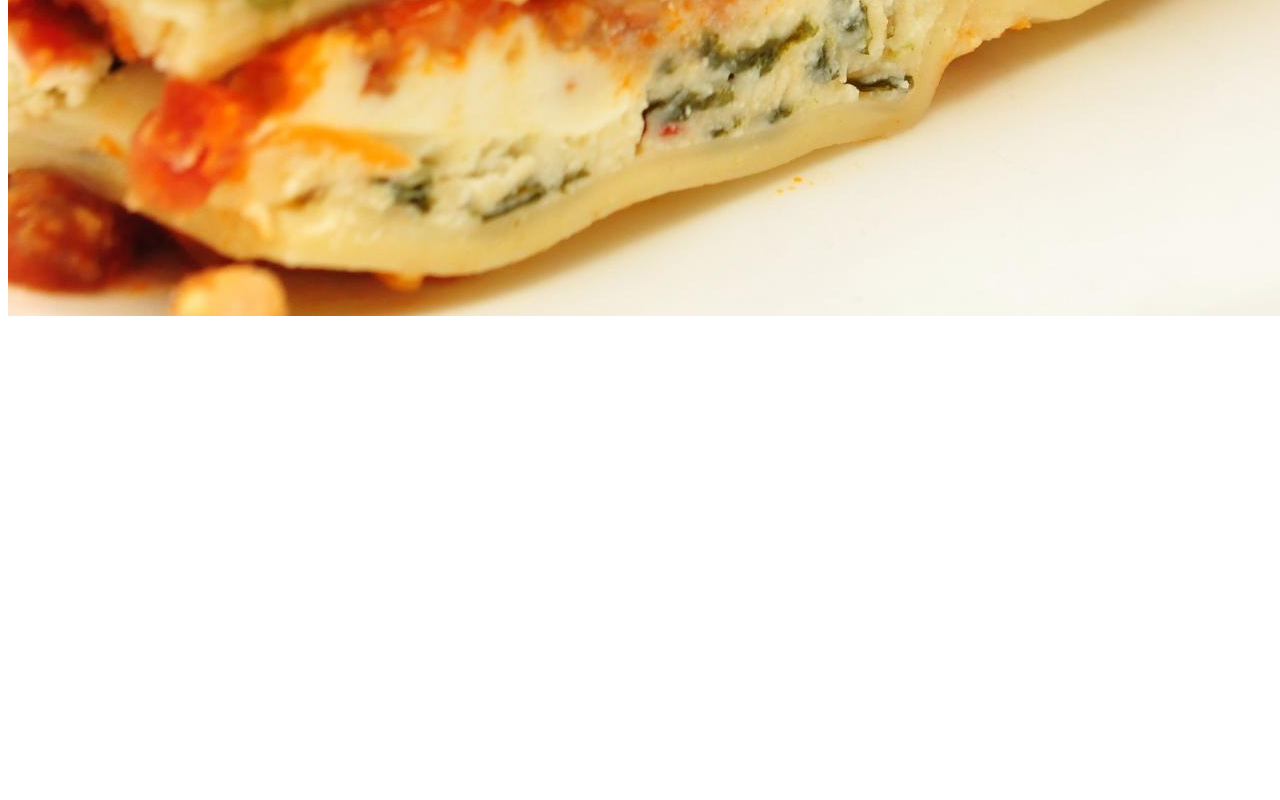
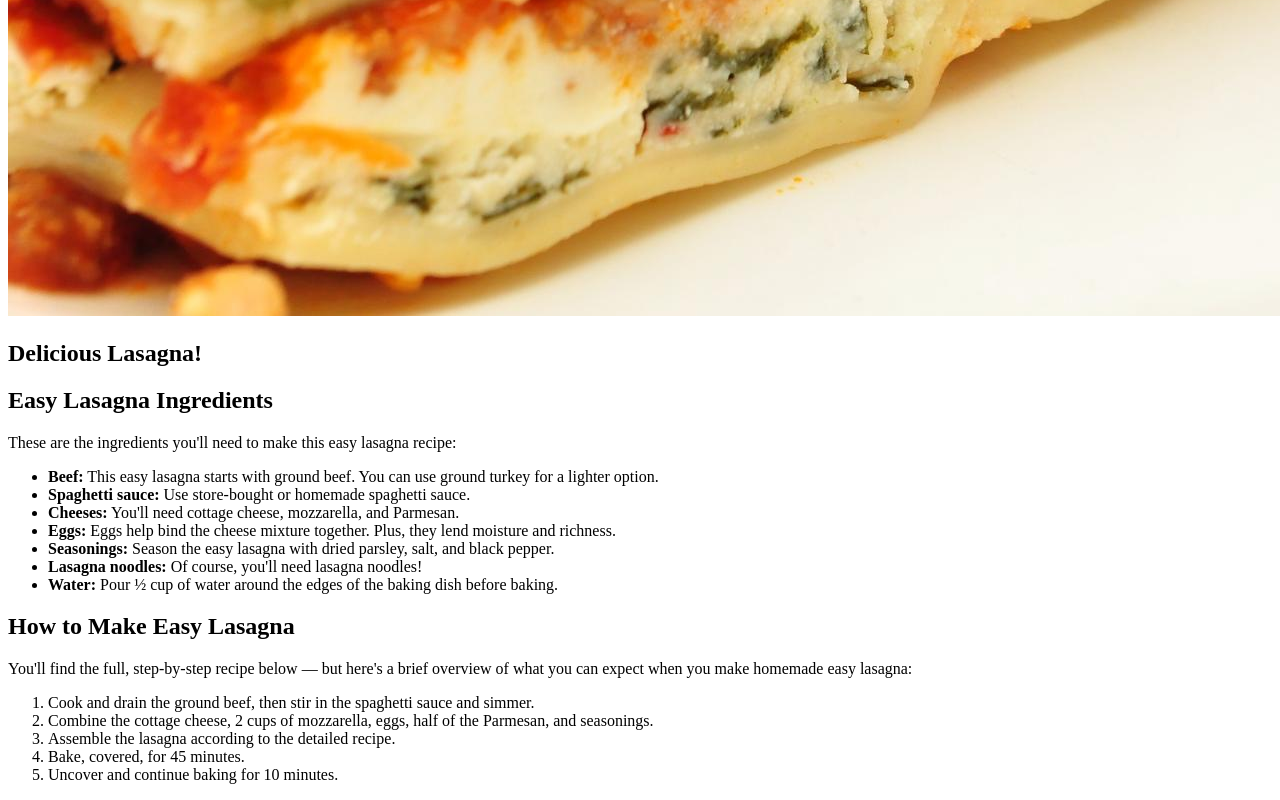
Before and after one commit to Sharrrkkk/the-odin-project, a plain HTML site: page project-recipes/recipes/lasagna.html in a window 1280 px wide. Shown: the part 1112-1912 px from the top of the page. Before the commit the page ends 1440 px from the top, so only its background shows below. Drawn offline with Linux system fonts and the light colour scheme.

Commit message:
feat(lasagna): introduce ingredients and preparation

```diff
--- a/project-recipes/recipes/lasagna.html
+++ b/project-recipes/recipes/lasagna.html
@@ -8,11 +8,41 @@
 </head>
 
 <body>
+    <!--Link to return to the main page.-->
     <a href="../index.html"><h2>Odin Recipes</h2></a>
 
-    <h1><mark><ins>Lasagna:</ins><mark></h1>
+     <!--Main page header.-->
+    <h1><mark><ins><strong>Lasagna:</strong></ins><mark></h1>
 
+     <!--Image of the lasagna recipe.-->
     <img src="images/Lasagna.jpg" alt="photo of lasagna" width="1600" height="1301">
+
+    <h2><strong>Delicious Lasagna!</strong><h2>
+
+     <!--Ingredients for the lasagna recipe.-->
+    <h2><strong>Easy Lasagna Ingredients</strong></h2>
+    <p>These are the ingredients you'll need to make this easy lasagna recipe:</p>
+    <ul>
+        <li><b>Beef:</b> This easy lasagna starts with ground beef. You can use ground turkey for a lighter option.</li>
+        <li><b>Spaghetti sauce:</b> Use store-bought or homemade spaghetti sauce.</li>
+        <li><b>Cheeses:</b> You'll need cottage cheese, mozzarella, and Parmesan.</li>
+        <li><b>Eggs:</b> Eggs help bind the cheese mixture together. Plus, they lend moisture and richness.</li>
+        <li><b>Seasonings:</b> Season the easy lasagna with dried parsley, salt, and black pepper.</li>
+        <li><b>Lasagna noodles:</b> Of course, you'll need lasagna noodles!</li>
+        <li><b>Water:</b> Pour ½ cup of water around the edges of the baking dish before baking.</li>
+    </ul>
+
+     <!--Preparing the lasagna recipe.-->
+    <h2><strog>How to Make Easy Lasagna</strong></h2>
+    <p>You'll find the full, step-by-step recipe below — but here's a brief overview
+        of what you can expect when you make homemade easy lasagna:</p>
+    <ol>
+        <li>Cook and drain the ground beef, then stir in the spaghetti sauce and simmer.</li>
+        <li>Combine the cottage cheese, 2 cups of mozzarella, eggs, half of the Parmesan, and seasonings.</li>
+        <li>Assemble the lasagna according to the detailed recipe.</li>
+        <li>Bake, covered, for 45 minutes.</li>
+        <li>Uncover and continue baking for 10 minutes.</li>
+    </ol>
 
 </body>
 
```
Also changed, not shown: project-recipes/index.html (+2 -2 lines).
